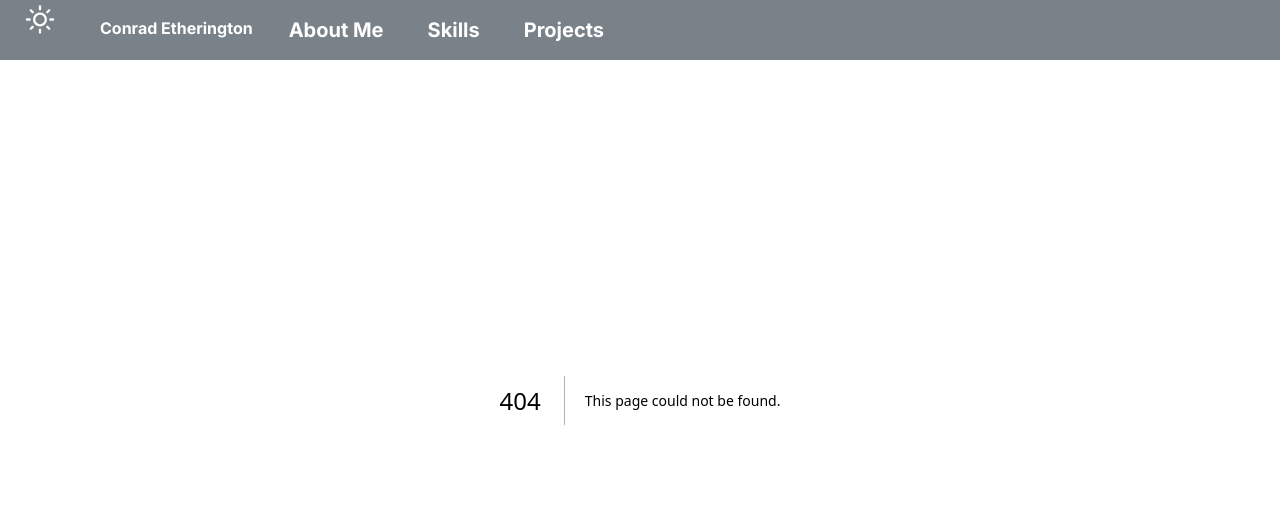
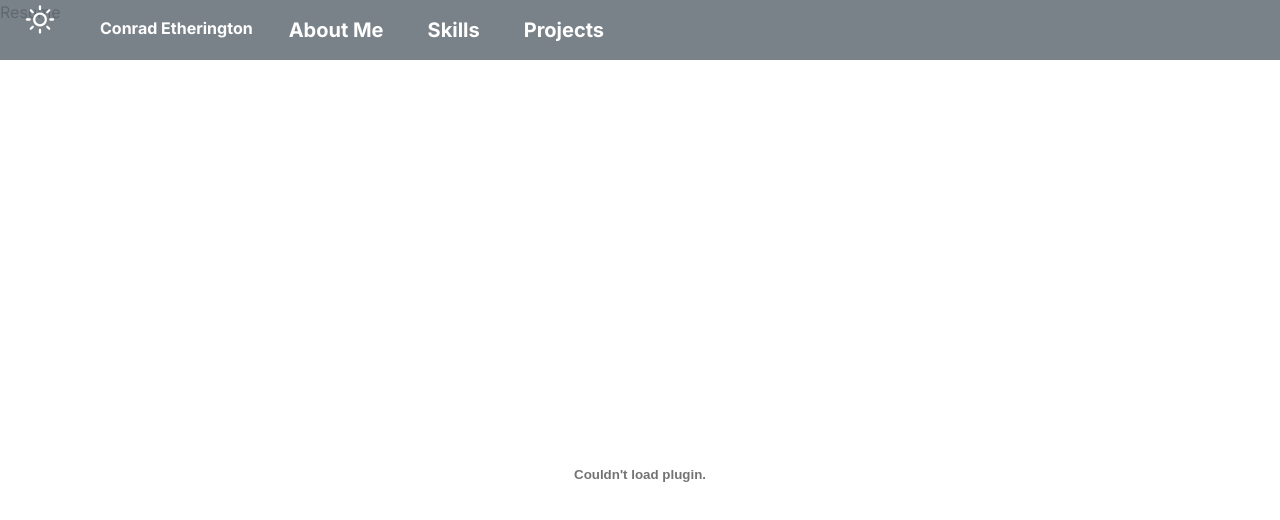
Before and after one commit to Conrad-E-Code/next-portfolio, a Next.js app: page /resume in a window 1280 px wide. Before the commit this address had no page. Shown: the top 520 px of the page. Built offline with nearby package versions, Linux system fonts and the light colour scheme.

Commit message:
embed resume

```diff
--- a/app/about-me/page.js
+++ b/app/about-me/page.js
@@ -1,7 +1,6 @@
 "use client";
 import Image from 'next/image';
 import React from 'react'
-import pipeline from "../../constants/images/selim-arda-eryilmaz-XYeCKHcZNz8-unsplash.jpg"
 import { useContext } from 'react';
 import { Context } from '@/context/Context';
 import Colors from '@/constants/colors';
@@ -12,7 +11,9 @@ const AboutMe = () => {
   return (
     <div >
       <Hero message="Glad you're here" heading="CI/CD Pipeline" buttonText={"New Features!"} buttonTextAlt={"Coming Soon."} buttonTarget={"coming-soon"} bg="pipeline"/>
-      <div id="coming-soon" className='h-screen bg-fixed bg-cover small-pipeline'></div>
+      <div id="coming-soon" className='h-screen bg-fixed bg-cover small-pipeline'>
+      <embed src="/resume.pdf" type='application/pdf' width='100%' height='900px'></embed>
+      </div>
     </div>
   )
 }
--- /dev/null
+++ b/app/resume/page.js
@@ -0,0 +1,13 @@
+import React from 'react'
+
+const page = () => {
+  return (
+    <div>
+        <h1>Resume</h1>
+        <embed src="/resume.pdf" type='application/pdf' width='100%' height='900px'></embed>
+
+    </div>
+  )
+}
+
+export default page
```
Also changed, not shown: 1 other file (tests, documents, lock files or other folders).
